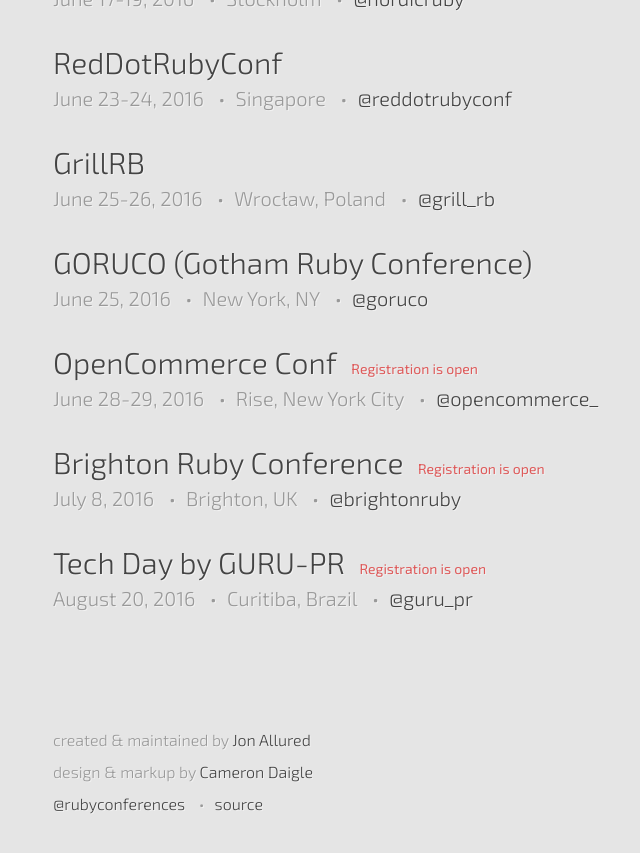
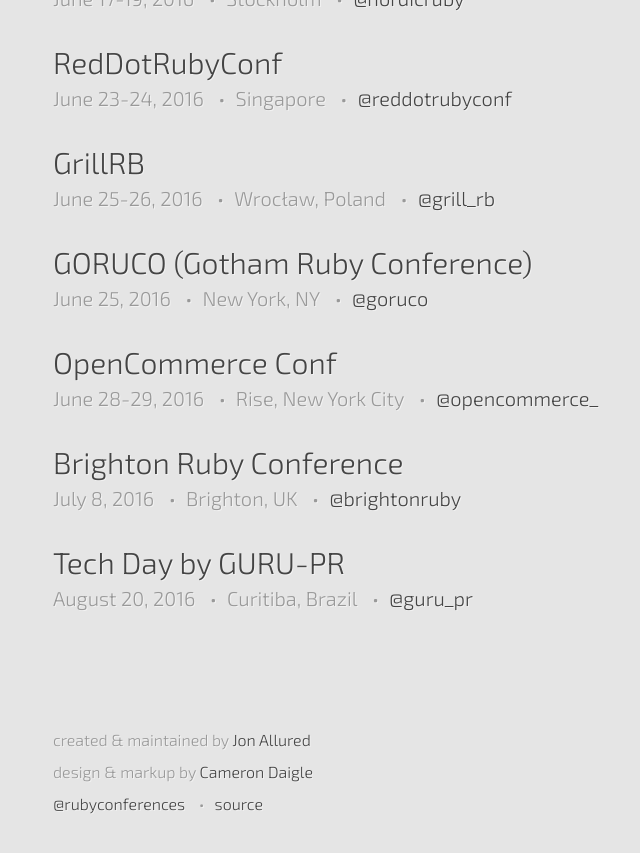
Before and after one commit to ruby-conferences/ruby-conferences.github.io, a Jekyll site: the page built from past/index.html, in a window 1280 px wide and 900 px high, scrolled down 11718 px. Shown: the top 853 px of the window, without its empty margins (187-827 px from the left). Built offline with Jekyll 4.4.1, drawn with Linux system fonts in a browser that asks for light colours.

Commit message:
Remove stale info from past list

```diff
--- a/_data/past.yml
+++ b/_data/past.yml
@@ -727,18 +727,15 @@
   dates: "June 28-29, 2016"
   url: http://opencommerceconf.org/
   twitter: opencommerce_
-  reg_phrase: Registration is open
 
 - name: Brighton Ruby Conference
   location: Brighton, UK
   dates: "July 8, 2016"
   url: http://brightonruby.com
   twitter: brightonruby
-  reg_phrase: Registration is open
 
 - name: Tech Day by GURU-PR
   location: Curitiba, Brazil
   dates: "August 20, 2016"
   url: http://www.gurupr.org/eventos/2-tech-day-do-guru-pr
   twitter: guru_pr
-  reg_phrase: Registration is open
```
